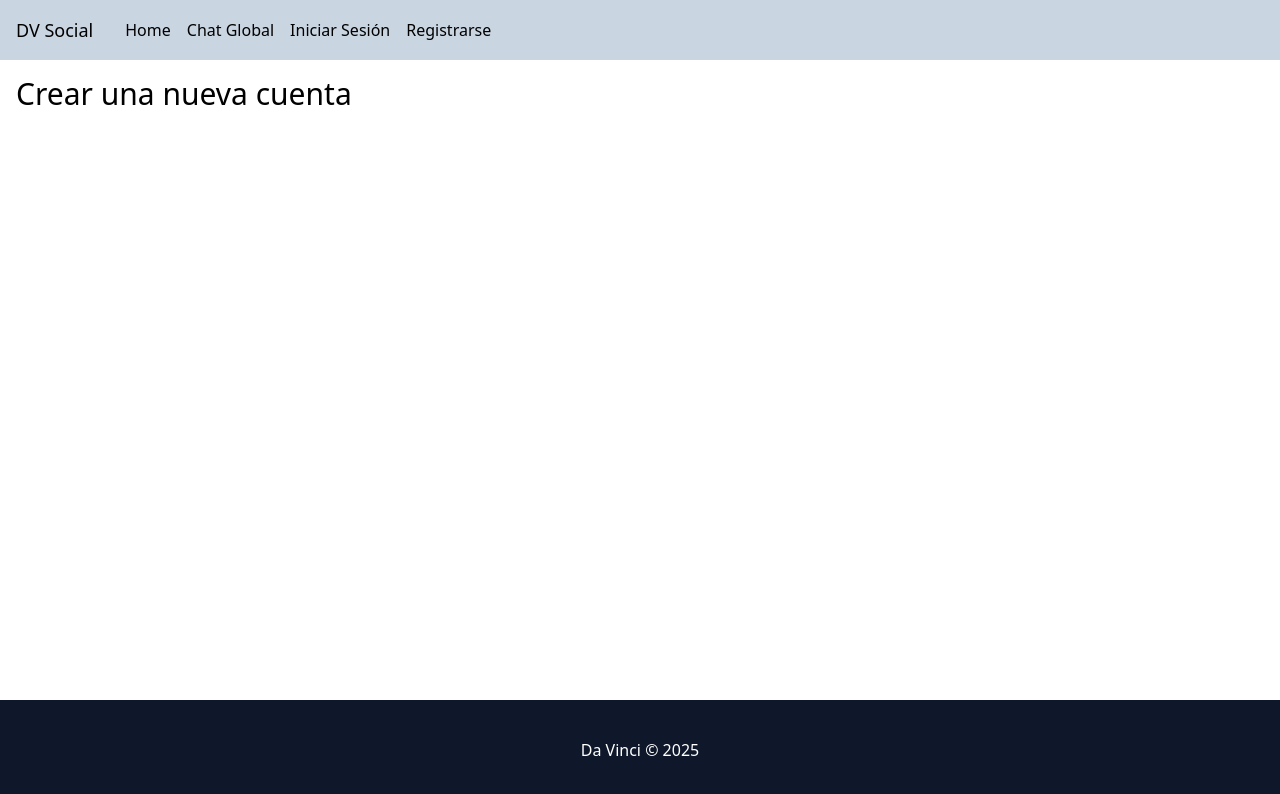
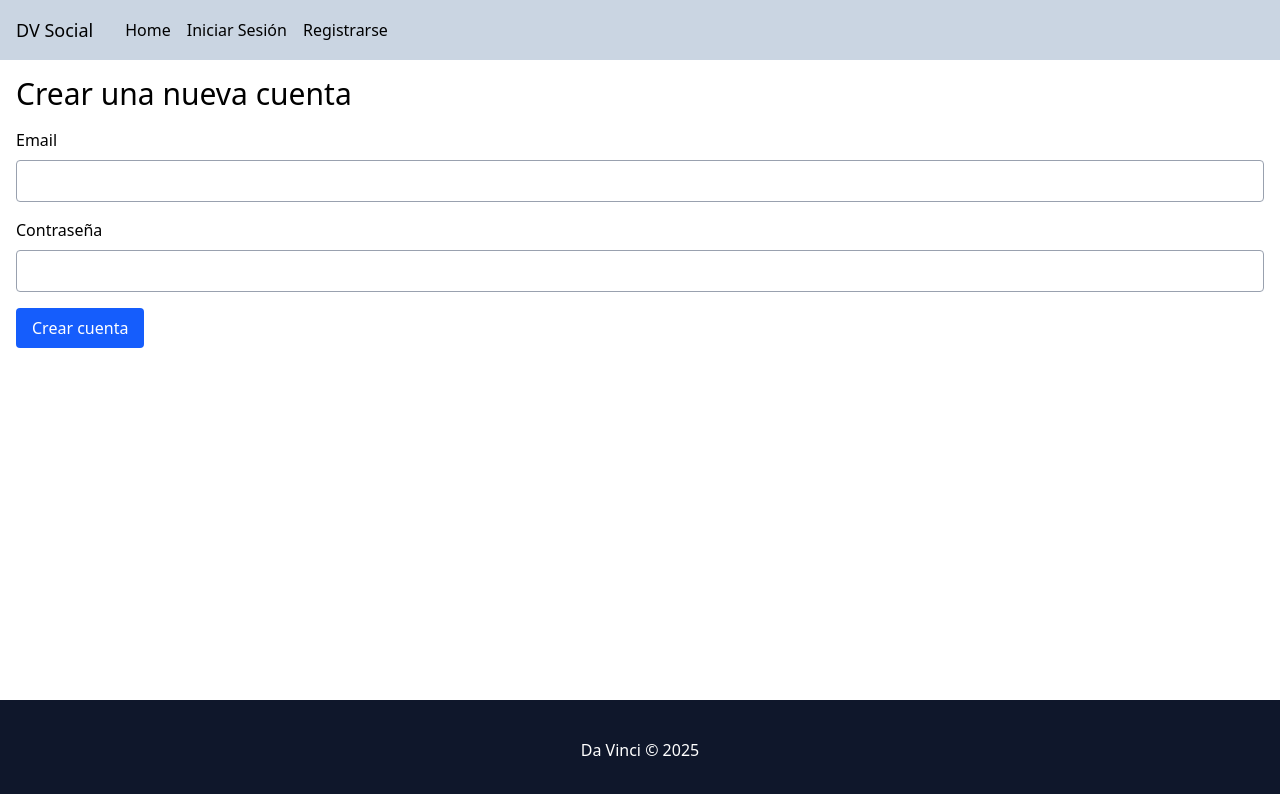
Before and after one commit to sgallino/dv-cwm-2025-1-noche, a Vue app: page /registro in a window 1280 px wide. Shown: the top 794 px of the page. Built offline with nearby package versions, Linux system fonts and the light colour scheme.

Commit message:
Clase 6: Comienzo de autenticación: Registro, Login, manejo del estado de autenticación con el patrón Observer

```diff
--- a/src/App.vue
+++ b/src/App.vue
@@ -7,12 +7,31 @@
 // <Componente />.
 // import Home from './pages/Home.vue';
 
+import { subscribeToUserState } from './services/auth';
+
 export default {
     // El "name" define el nombre del componente. Es opcional.
     // Se supone que sea igual que el nombre del archivo.
     name: 'App',
     // "components" recibe un objeto donde define los componentes que se van a usar en el <template>.
     // components: { Home },
+    data() {
+        return {
+            user: {
+                id: null,
+                email: null,
+            },
+        }
+    },
+    methods: {
+        // handleLogin(userData) {
+        //     this.user = userData;
+        // }
+    },
+    mounted() {
+        // Nos suscribimos al estado de autenticación.
+        subscribeToUserState(newUserState => this.user = newUserState);
+    }
 }
 </script>
 
@@ -48,20 +67,30 @@ export default {
                 <!-- <router-link to="/">Home</router-link> -->
                 <RouterLink to="/">Home</RouterLink>
             </li>
+            <template v-if="user.id !== null">
                 <li>
                     <RouterLink to="/chat-global">Chat Global</RouterLink>
                 </li>
+                <li>
+                    {{ user.email }}
+                </li>
+            </template>
+            <template v-else>
                 <li>
                     <RouterLink to="/ingresar">Iniciar Sesión</RouterLink>
                 </li>
                 <li >
                     <RouterLink to="/registro">Registrarse</RouterLink>
                 </li>
+            </template>
         </ul>
     </nav>
     <div class="container mx-auto p-4">
         <!-- <router-view /> -->
         <RouterView />
+        <!-- <RouterView
+            @login="handleLogin"
+        /> -->
     </div>
     <footer class="flex justify-center items-center h-25 bg-slate-900 text-white">
         <p>Da Vinci &copy; 2025</p>
--- a/src/pages/Login.vue
+++ b/src/pages/Login.vue
@@ -1,12 +1,63 @@
 <script>
 import MainH1 from '../components/MainH1.vue';
+import { login } from '../services/auth';
 
 export default {
     name: 'Login',
     components: { MainH1 },
+    data() {
+        return {
+            user: {
+                email: '',
+                password: '',
+            },
+            loading: false,
+        }
+    },
+    methods: {
+        async handleSubmit() {
+            try {
+                this.loading = true;
+                const user = await login(this.user.email, this.user.password);
+                this.loading = false;
+
+                // Emitimos un evento "login" con los datos del usuario que se autenticó.
+                // De esta forma, cualquier elemento contenedor (como App) va a poder escuchar ese evento y recibir los
+                // datos.
+                // this.$emit('login', {id: this.user.id, email: this.user.email});
+            } catch (error) {
+                // TODO: Manejar
+            }
+        }
+    }
 }
 </script>
 
 <template>
     <MainH1>Ingresar a mi cuenta</MainH1>
+
+    <form
+        action="#"
+        @submit.prevent="handleSubmit"
+    >
+        <div class="mb-4">
+            <label for="email" class="block mb-2">Email</label>
+            <input
+                type="email"
+                id="email"
+                class="w-full p-2 border border-gray-400 rounded"
+                v-model="user.email"
+            >
+        </div>
+        <div class="mb-4">
+            <label for="password" class="block mb-2">Contraseña</label>
+            <input
+                type="password"
+                id="password"
+                class="w-full p-2 border border-gray-400 rounded"
+                v-model="user.password"
+            >
+        </div>
+        <button type="submit" class="transition px-4 py-2 rounded bg-blue-600 hover:bg-blue-500 focus:bg-blue-500 active:bg-blue-700 text-white">Ingresar</button>
+    </form>
 </template>
--- a/src/pages/Register.vue
+++ b/src/pages/Register.vue
@@ -1,12 +1,58 @@
 <script>
 import MainH1 from '../components/MainH1.vue';
+import { register } from '../services/auth';
 
 export default {
     name: 'Register',
     components: { MainH1 },
+    data() {
+        return {
+            user: {
+                email: '',
+                password: '',
+            },
+            loading: false,
+        }
+    },
+    methods: {
+        async handleSubmit() {
+            try {
+                this.loading = true;
+                await register(this.user.email, this.user.password);
+                this.loading = false;
+            } catch (error) {
+                // TODO: Manejar el error.
+            }
+        },
+    }
 }
 </script>
 
 <template>
     <MainH1>Crear una nueva cuenta</MainH1>
+
+    <form
+        action="#"
+        @submit.prevent="handleSubmit"
+    >
+        <div class="mb-4">
+            <label for="email" class="block mb-2">Email</label>
+            <input
+                type="email"
+                id="email"
+                class="w-full p-2 border border-gray-400 rounded"
+                v-model="user.email"
+            >
+        </div>
+        <div class="mb-4">
+            <label for="password" class="block mb-2">Contraseña</label>
+            <input
+                type="password"
+                id="password"
+                class="w-full p-2 border border-gray-400 rounded"
+                v-model="user.password"
+            >
+        </div>
+        <button type="submit" class="transition px-4 py-2 rounded bg-blue-600 hover:bg-blue-500 focus:bg-blue-500 active:bg-blue-700 text-white">Crear cuenta</button>
+    </form>
 </template>
--- /dev/null
+++ b/src/services/auth.js
@@ -0,0 +1,122 @@
+import supabase from "./supabase";
+
+/*
+    Para manejar la comunicación del estado de autenticación entre todos los elementos del sistema (componentes, módulos,
+    funciones, etc), vamos a usar el maravilloso patrón Observer.
+
+    # Patrón de diseño Observer
+    El patrón Observer define una relación de uno a muchos entre un Subject (sujeto) y múltiples Observers (observadores).
+    Los observadores son elementos del sistema (clases, componentes, módulos, funciones, etc) que están interesados en
+    los cambios ocurridos en el sujeto, que es otro elemento del sistema (clases, componentes, variables, etc).
+
+    En la práctica, se necesita que el sujeto lleve una lista de los "observers". Dicho de otra forma, el observer tiene
+    que pedirle al sujeto que se le notifique de los cambios que ocurre.
+    Este proceso de pedir ser notificado se suele llamar "subscription" (suscripción), aunque también lo pueden ver
+    con el nombre de "listening" (escuchar) o "watch" (observar).
+*/
+// Definimos una variable que contenga los datos del usuario (esta sería el "subject").
+let user = {
+    id: null,
+    email: null,
+}
+
+// Definimos un array para guardar la lista de observers que quieren ser notificados de los cambios en "user".
+let observers = [];
+
+/**
+ *
+ * @param {string} email
+ * @param {string} password
+ */
+export async function register(email, password) {
+    // Creamos una cuenta usamos el método signUp() de auth de supabase.
+    const { data, error } = await supabase.auth.signUp({
+        email,
+        password,
+    });
+
+    if(error) {
+        console.error('[auth.js register] Error al crear una cuenta: ', error);
+        throw error;
+    }
+
+    // Guardamos los datos del usuario autenticado y notificamos a los observers del cambio.
+    user = {
+        ...user,
+        id: data.user.id,
+        email: data.user.email,
+    }
+    notifyAll();
+    // console.log("Usuario registrado: ", data);
+}
+
+export async function login(email, password) {
+    // Creamos una cuenta usamos el método signUp() de auth de supabase.
+    const { data, error } = await supabase.auth.signInWithPassword({
+        email,
+        password,
+    });
+
+    if(error) {
+        console.error('[auth.js login] Error al iniciar sesión: ', error);
+        throw error;
+    }
+
+    // Guardamos los datos del usuario autenticado y notificamos a los observers del cambio.
+    user = {
+        ...user,
+        id: data.user.id,
+        email: data.user.email,
+    }
+    notifyAll();
+
+    // console.log("Usuario autenticado: ", data);
+    return data.user;
+}
+
+export async function logout() {
+    supabase.auth.signOut();
+
+    // Vaciamos los datos del usuario y notificamos a los observers del cambio.
+    user = {
+        ...user,
+        id: null,
+        email: null,
+    }
+    notifyAll();
+}
+
+/*----------------------------------------------------------------------
+| Métodos para el observer
++-----------------------------------------------------------------------*/
+/**
+ * Suscribe un observer que se va a ejecutar cada vez que los datos del usuario autenticado cambien.
+ * El observer debe ser una función ("callback") que va a recibir como argumento el objeto con los datos del usuario.
+ *
+ * @param {({id: string|null, email: string|null}) => void} callback
+ */
+export function subscribeToUserState(callback) {
+    // Agregamos el callback al stack de observers.
+    observers.push(callback);
+
+    // Ejecutamos el callback para pasarle los datos actuales.
+    notify(callback);
+}
+
+/**
+ * Invoca un observer y le pasa los datos del usuario.
+ *
+ * @param {({id: string|null, email: string|null}) => void} callback
+ */
+function notify(callback) {
+    callback({...user});
+}
+
+/**
+ * Notifica a todos los observers.
+ * Esta función debería ejecutarse cada vez que el valor de la variable "user" (nuestro subject) cambie.
+ */
+function notifyAll() {
+    observers.forEach(callback => notify(callback));
+    // observers.forEach(notify);
+}
--- a/src/services/global-chat.js
+++ b/src/services/global-chat.js
@@ -45,7 +45,7 @@ export async function loadLastGlobalChatMessages() {
  * Graba un nuevo mensaje de chat.
  *
  * @param {{email: string, body: string}} data
- * @returns Promise
+ * @returns {Promise}
  */
 export async function saveGlobalChatMessage(data) {
     const { error } = await supabase
```
Lines whose indentation alone changed are shown as unchanged.
